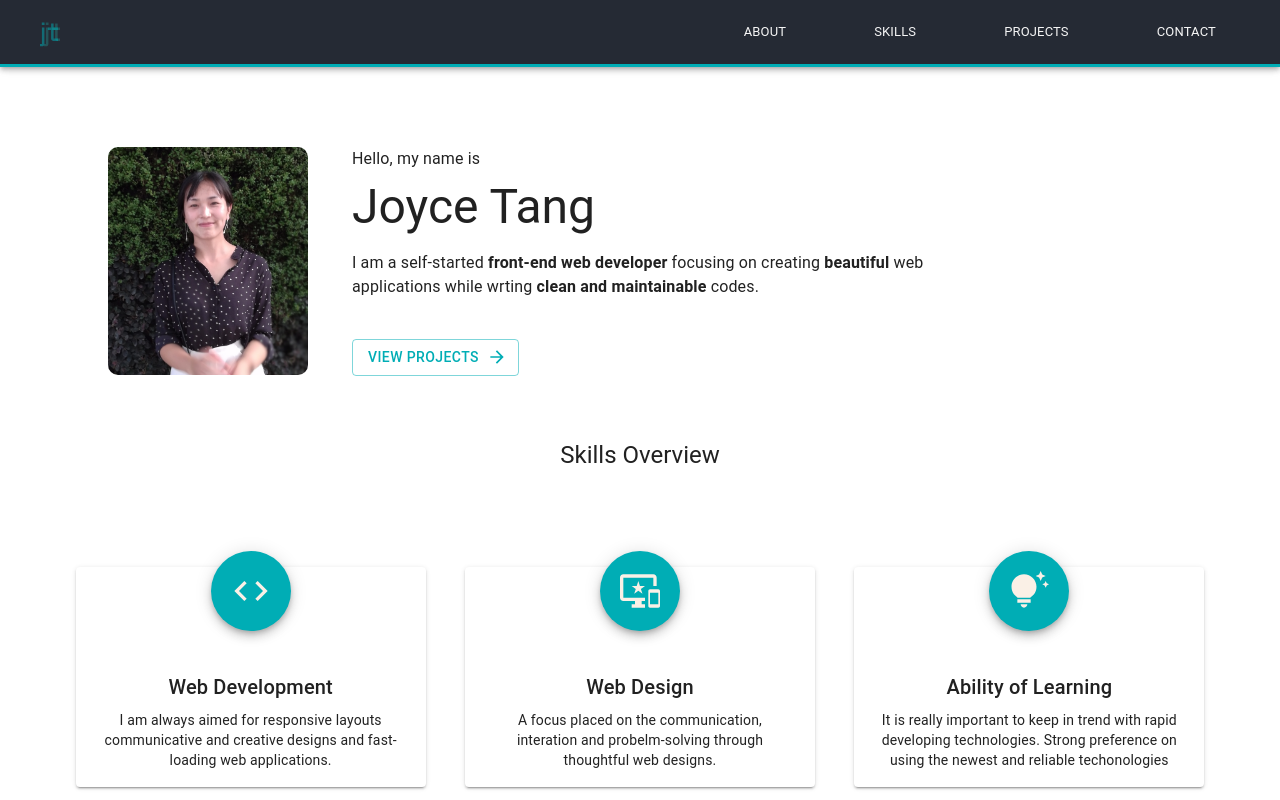
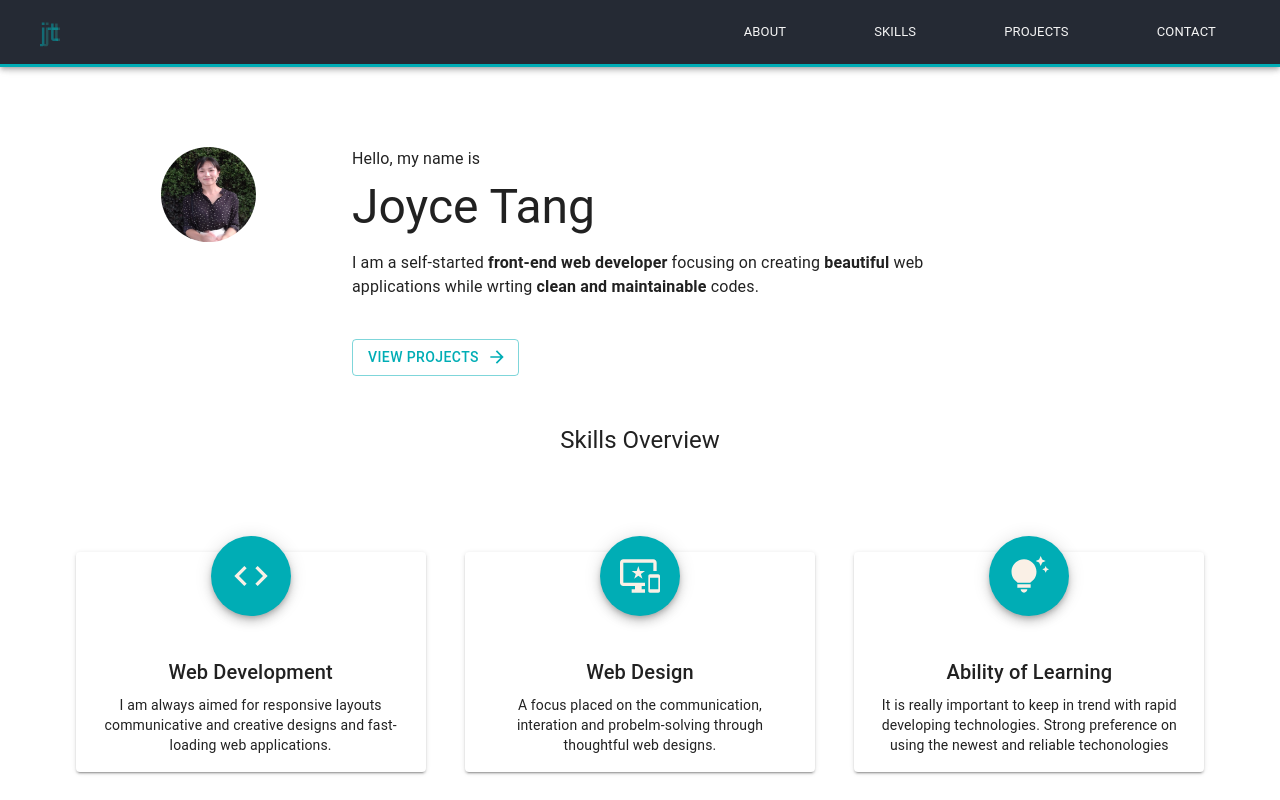
Before and after one commit to joycethh/portflio, a React (Create React App) app: page / in a window 1280 px wide. Shown: the top 800 px of the page. Built offline with nearby package versions, Linux system fonts and the light colour scheme.

Commit message:
make avatar component resuable

```diff
--- a/src/Avatar.js
+++ b/src/Avatar.js
@@ -1,15 +1,18 @@
 import React from "react";
-import { Box, styled } from "@mui/material";
 import avatar from "./images/avatar.jpg";
 
-const StyledImg = styled("img")({
-  width: 200,
-  borderRadius: 10,
-});
-const Avatar = () => {
+const Avatar = ({ square }) => {
   return (
     <>
-      <StyledImg src={avatar} alt="joyce tang" />
+      <img
+        src={avatar}
+        alt="joyce tang"
+        style={{
+          width: square ? 200 : 95,
+          height: square ? "auto" : 95,
+          borderRadius: square ? 10 : 50,
+        }}
+      />
     </>
   );
 };
```
